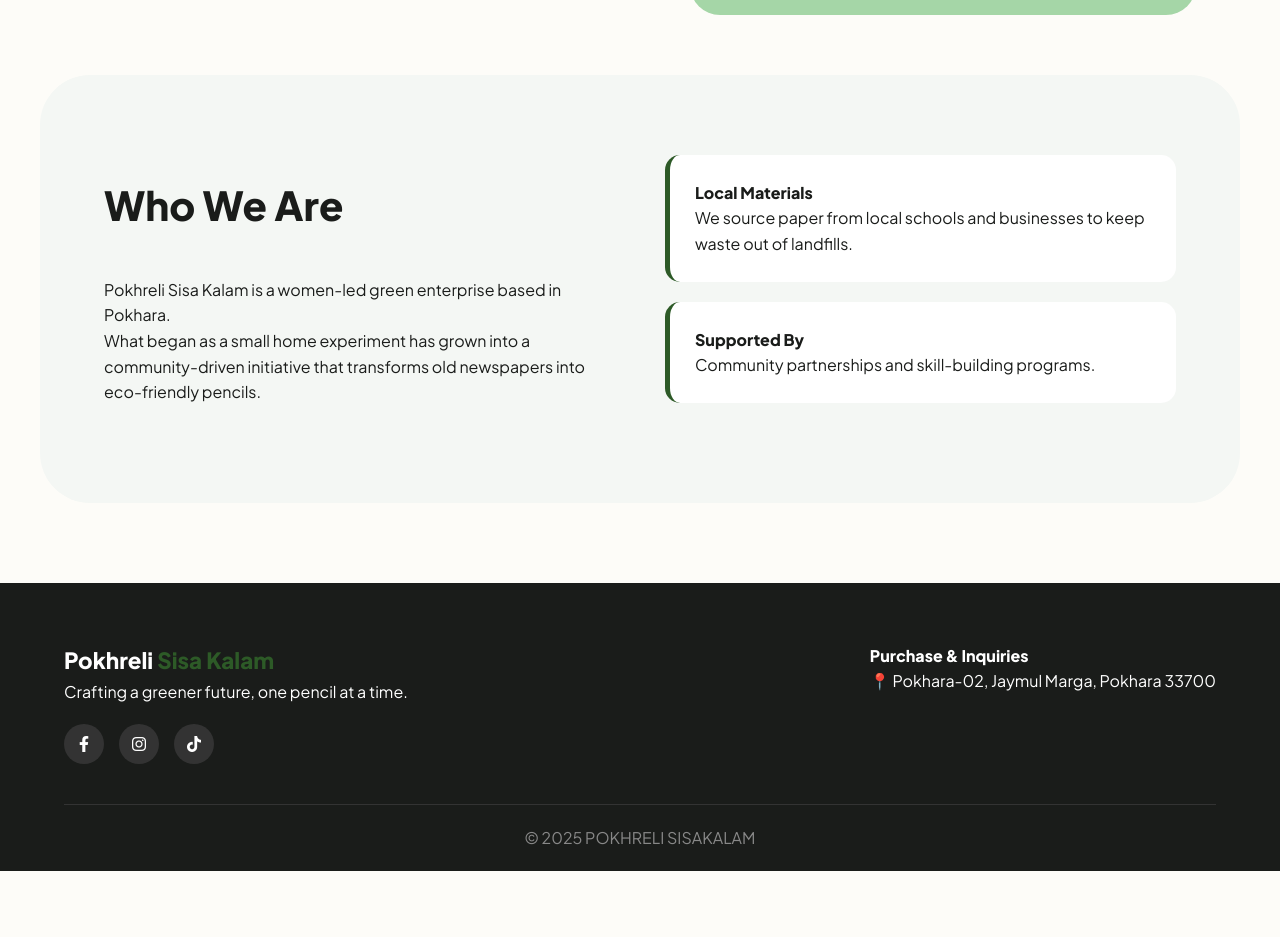
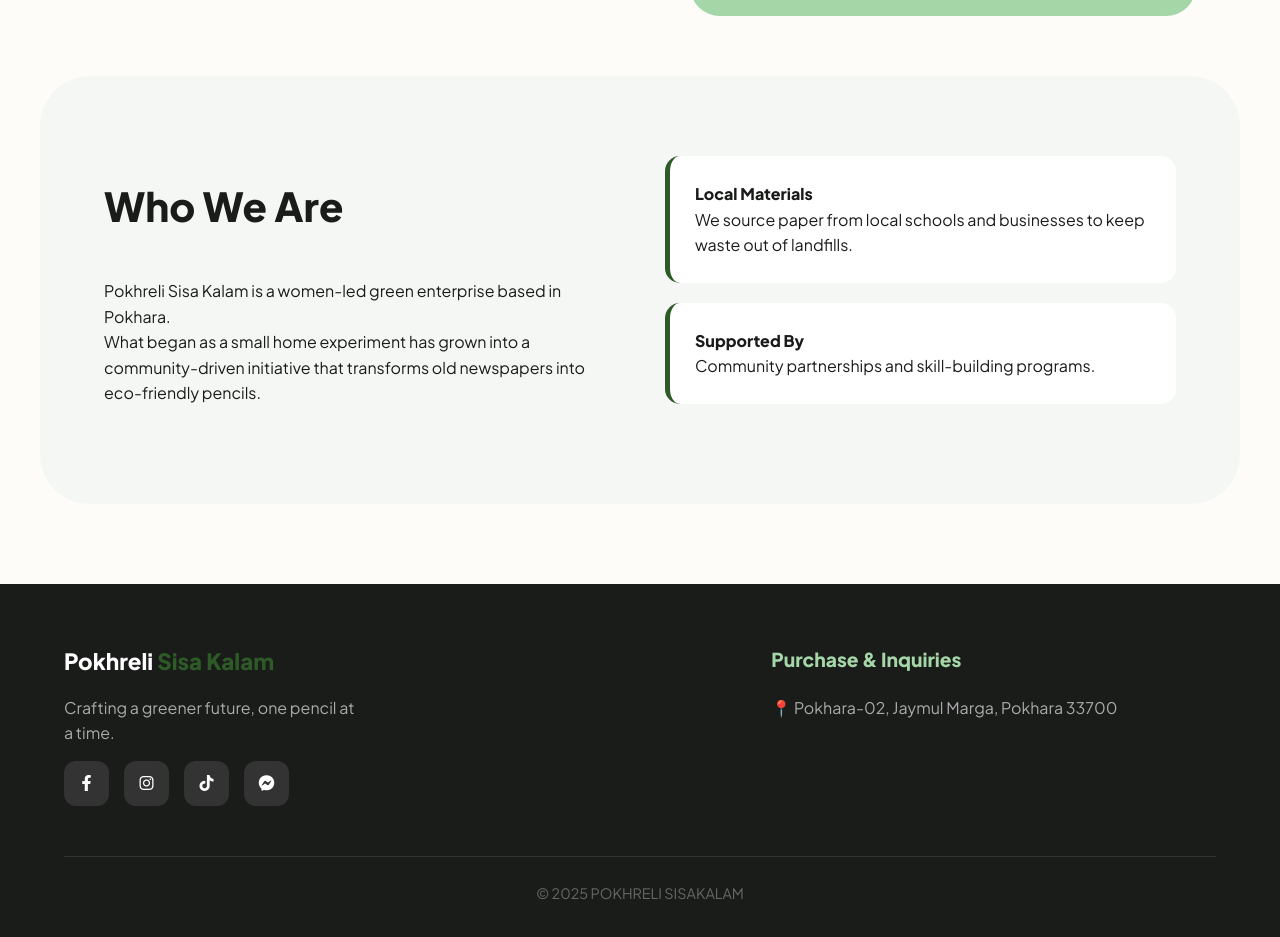
Before and after one commit to Namrata023/pokhreli-sisakalam, a plain HTML site: page index.html in a window 1280 px wide. Shown: the part 2483-3420 px from the top of the page. Before the commit the page ends 3354 px from the top, so only its background shows below. Drawn offline with Linux system fonts and the light colour scheme.

Commit message:
fix product items

```diff
--- a/index.html
+++ b/index.html
@@ -46,7 +46,9 @@
                 <div class="product-info">
                     <h3>The Classic Newsprint</h3>
                     <p>Premium 2HB graphite pencils hand-rolled in authentic local newsprint.</p>
-                    <span class="price">Rs. 100.00 / Pack</span>
+                    <a href="https://m.me/61578929904805" target="_blank" class="price quote-link">
+                        <i class="fab fa-facebook-messenger"></i> Rs. 100.00 / Pack
+                    </a>
                 </div>
             </div>
 
@@ -177,9 +179,10 @@
                 <div class="logo-text">Pokhreli <span>Sisa Kalam</span></div>
                 <p>Crafting a greener future, one pencil at a time.</p>
                 <div class="social-links">
-                    <a href="https://www.facebook.com/61578929904805" aria-label="Facebook"><i class="fab fa-facebook-f"></i></a>
-                    <a href="https://www.instagram.com/pokherali.sisakalam" aria-label="Instagram"><i class="fab fa-instagram"></i></a>
-                    <a href="https://www.tiktok.com/@pokhreli.sisakalam" aria-label="TikTok"><i class="fab fa-tiktok"></i></a>
+                    <a href="https://www.facebook.com/61578929904805" target="_blank" aria-label="Facebook"><i class="fab fa-facebook-f"></i></a>
+                    <a href="https://www.instagram.com/pokherali.sisakalam" target="_blank" aria-label="Instagram"><i class="fab fa-instagram"></i></a>
+                    <a href="https://www.tiktok.com/@pokhreli.sisakalam" target="_blank" aria-label="TikTok"><i class="fab fa-tiktok"></i></a>
+                    <a href="https://m.me/61578929904805" target="_blank" aria-label="Messenger"><i class="fab fa-facebook-messenger"></i></a>
                 </div>
             </div>
             <div class="footer-contact">
--- a/script.js
+++ b/script.js
@@ -46,14 +46,9 @@ document.addEventListener('DOMContentLoaded', () => {
         document.body.style.overflow = 'auto';
     };
 
-    if (closeBtn) {
-        closeBtn.addEventListener('click', closeLightbox);
-    }
-
+    if (closeBtn) closeBtn.addEventListener('click', closeLightbox);
     lightbox.addEventListener('click', (e) => {
-        if (e.target === lightbox || e.target === closeBtn) {
-            closeLightbox();
-        }
+        if (e.target === lightbox) closeLightbox();
     });
 
     const alternates = document.querySelectorAll('.alternate-container');
@@ -87,7 +82,5 @@ document.addEventListener('DOMContentLoaded', () => {
     });
 
     const yearSpan = document.getElementById('year');
-    if (yearSpan) {
-        yearSpan.textContent = new Date().getFullYear();
-    }
+    if (yearSpan) yearSpan.textContent = new Date().getFullYear();
 });
--- a/style.css
+++ b/style.css
@@ -5,6 +5,7 @@
     --text: #1a1c1a;
     --white: #ffffff;
     --whatsapp: #25D366;
+    --messenger: #0084FF;
     --nav-height: 80px;
 }
 
@@ -57,7 +58,8 @@ body {
 .section-title { text-align: center; margin-bottom: 40px; font-size: 2.5rem; }
 
 .product-grid { display: grid; grid-template-columns: repeat(4, 1fr); gap: 20px; }
-.product-card { background: white; border-radius: 20px; overflow: hidden; box-shadow: 0 10px 30px rgba(0,0,0,0.05); }
+.product-card { background: white; border-radius: 20px; overflow: hidden; box-shadow: 0 10px 30px rgba(0,0,0,0.05); transition: 0.3s; }
+.product-card:hover { transform: translateY(-5px); }
 
 .image-wrapper { position: relative; width: 100%; height: 250px; overflow: hidden; background: #eee; }
 .image-wrapper img { position: absolute; top: 0; left: 0; width: 100%; height: 100%; object-fit: cover; opacity: 0; transition: opacity 1.6s ease-in-out; }
@@ -65,7 +67,10 @@ body {
 
 .product-info { padding: 25px; }
 .price { display: block; margin-top: 15px; font-weight: 800; color: var(--primary); text-decoration: none; }
-.quote-link:hover { text-decoration: underline; color: #1e3f1b; }
+
+.quote-link { display: inline-flex; align-items: center; gap: 8px; transition: 0.3s; }
+.quote-link i { font-size: 1.2rem; color: var(--messenger); }
+.quote-link:hover { transform: translateX(5px); opacity: 0.8; }
 
 .events-slider-container { min-height: 450px; position: relative; }
 .event-item { display: none; animation: fadeIn 1.6s ease; align-items: stretch; gap: 40px; background: #f4f7f4; padding: 40px; border-radius: 30px; height: 100%; }
@@ -79,19 +84,13 @@ body {
 .event-details { flex: 1; display: flex; flex-direction: column; justify-content: center; }
 .event-date { color: var(--primary); font-weight: 800; }
 
-.lightbox-trigger { cursor: pointer; transition: 0.3s; }
-.lightbox-trigger:hover { filter: brightness(0.8); }
-
 .lightbox {
     display: none; position: fixed; z-index: 10000; left: 0; top: 0;
     width: 100%; height: 100%; background-color: rgba(0,0,0,0.9);
     justify-content: center; align-items: center; padding: 20px;
 }
 .lightbox-content { max-width: 90%; max-height: 90%; border-radius: 10px; border: 3px solid white; }
-.close-lightbox {
-    position: absolute; top: 30px; right: 40px; color: white;
-    font-size: 40px; font-weight: bold; cursor: pointer;
-}
+.close-lightbox { position: absolute; top: 30px; right: 40px; color: white; font-size: 40px; font-weight: bold; cursor: pointer; }
 
 .story-wrapper { display: flex; align-items: center; gap: 60px; }
 .story-image { flex: 1; }
@@ -104,12 +103,24 @@ body {
 .about-grid { display: grid; grid-template-columns: 1fr 1fr; gap: 50px; align-items: center; }
 .feat-card { background: var(--white); padding: 25px; border-radius: 15px; border-left: 5px solid var(--primary); margin-bottom: 20px; }
 
-.footer { background: #1a1c1a; color: white; padding: 60px 5% 20px; margin-top: 80px; }
-.footer-content { display: flex; justify-content: space-between; max-width: 1200px; margin: 0 auto; }
-.social-links { display: flex; gap: 15px; margin-top: 20px; }
-.social-links a { width: 40px; height: 40px; background: #333; color: white; border-radius: 50%; display: flex; justify-content: center; align-items: center; text-decoration: none; transition: 0.3s; }
-.social-links a:hover { background: var(--primary); }
-.footer-bottom { text-align: center; border-top: 1px solid #333; margin-top: 40px; padding-top: 20px; color: #888; }
+.footer { background: #1a1c1a; color: white; padding: 60px 5% 40px; margin-top: 80px; }
+.footer-content {
+    display: grid;
+    grid-template-columns: 1.5fr 1fr;
+    gap: 40px;
+    max-width: 1200px;
+    margin: 0 auto;
+}
+.footer-brand p { color: #aaa; margin: 15px 0; max-width: 300px; }
+.social-links { display: flex; gap: 15px; flex-wrap: wrap; }
+.social-links a {
+    width: 45px; height: 45px; background: #333; color: white; border-radius: 12px;
+    display: flex; justify-content: center; align-items: center; text-decoration: none; transition: all 0.3s ease;
+}
+.social-links a:hover { background: var(--primary); transform: translateY(-5px); }
+.footer-contact h4 { margin-bottom: 20px; font-size: 1.2rem; color: var(--accent); }
+.footer-contact p { color: #aaa; margin-bottom: 10px; }
+.footer-bottom { text-align: center; border-top: 1px solid #333; margin-top: 50px; padding-top: 25px; color: #666; font-size: 0.9rem; }
 
 @keyframes fadeIn { from { opacity: 0; } to { opacity: 1; } }
 
@@ -123,11 +134,13 @@ body {
     .nav-links {
         position: fixed; right: -100%; top: var(--nav-height);
         flex-direction: column; background: white; width: 100%;
-        height: calc(100vh - var(--nav-height)); transition: 0.3s;
-        padding-top: 50px;
+        height: calc(100vh - var(--nav-height)); transition: 0.3s; padding-top: 50px;
     }
     .nav-links.active { right: 0; }
-    .product-grid, .about-grid, .story-wrapper, .footer-content { grid-template-columns: 1fr; text-align: center; }
+    .product-grid, .about-grid, .story-wrapper { grid-template-columns: 1fr; text-align: center; }
+    .footer-content { grid-template-columns: 1fr; text-align: center; gap: 50px; }
+    .footer-brand { display: flex; flex-direction: column; align-items: center; }
+    .social-links { justify-content: center; gap: 20px; }
     .event-item { flex-direction: column; min-height: auto; }
     .grid-6, .grid-4 { grid-template-columns: repeat(2, 1fr); grid-template-rows: auto; }
     .story-image .image-wrapper { height: 300px; }
```
